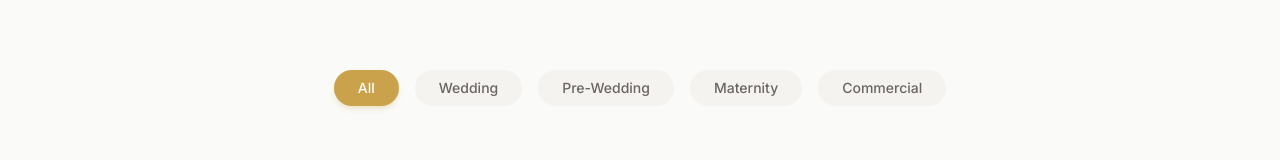
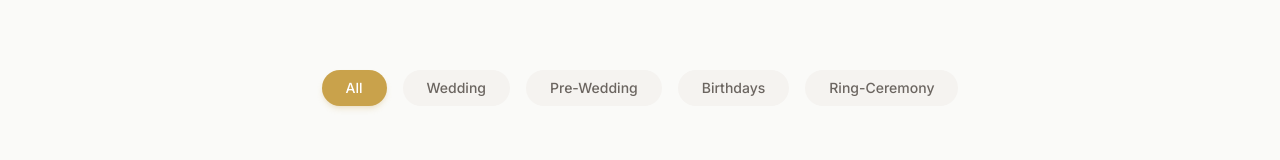
Before and after one commit to Sayan59das/Photography-Buisness-Website, a Next.js app: page /portfolio in a window 1280 px wide. Shown: the part 538-698 px from the top of the page. Built offline with nearby package versions, Linux system fonts and the light colour scheme; a web font is replaced by a local one.

Commit message:
fix: update portfolio filter buttons to new categories

```diff
--- a/src/app/portfolio/page.tsx
+++ b/src/app/portfolio/page.tsx
@@ -5,7 +5,7 @@ import Link from "next/link"
 import Image from "next/image"
 import { useSearchParams, useRouter } from "next/navigation"
 
-const portfolioCategories = ["All", "Wedding", "Pre-Wedding", "Maternity", "Commercial"]
+const portfolioCategories = ["All", "Wedding", "Pre-Wedding", "Birthdays", "Ring-Ceremony"]
 
 const portfolioShoots = [
   {
```
